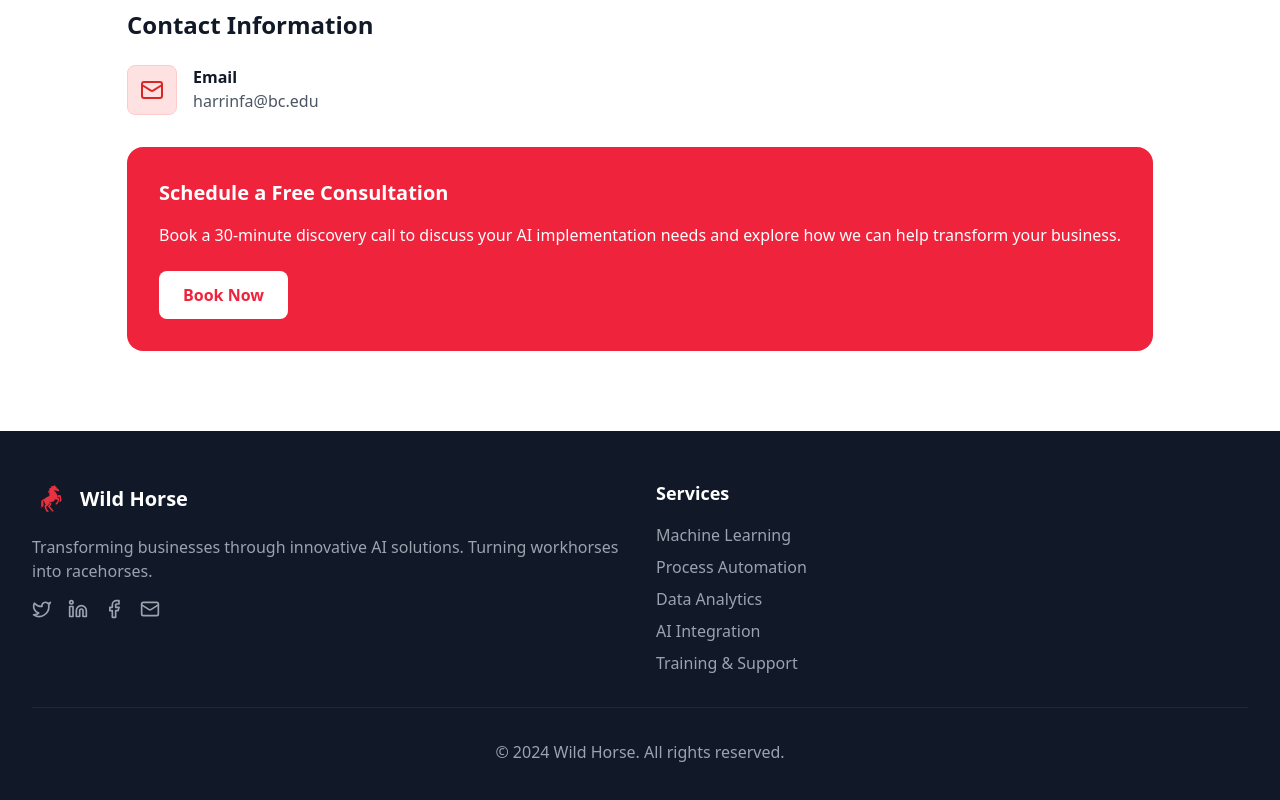
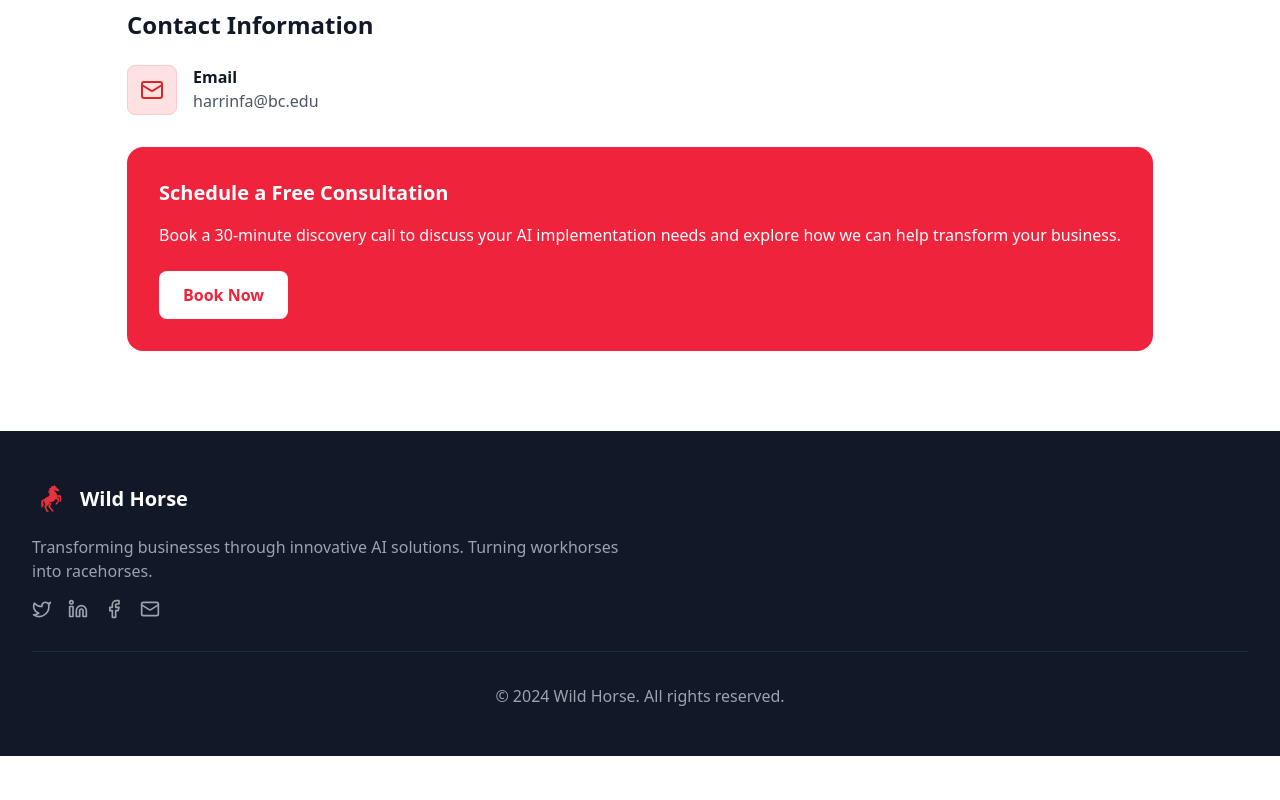
Before and after one commit to bardooley/boltapp, a React (Vite) app: page / in a window 1280 px wide. Shown: the part 3174-3974 px from the top of the page. After the commit the page ends 3930 px from the top, so only its background shows below. Built offline with nearby package versions, Linux system fonts and the light colour scheme.

Commit message:
Updated Footer.tsx

```diff
--- a/src/components/Footer.tsx
+++ b/src/components/Footer.tsx
@@ -36,17 +36,7 @@ const Footer = () => {
             </div>
           </div>
 
-          {/* Services */}
-          <div>
-            <h3 className="text-lg font-semibold mb-4">Services</h3>
-            <ul className="space-y-2 text-gray-400">
-              <li><a href="#" className="hover:text-white transition-colors">Machine Learning</a></li>
-              <li><a href="#" className="hover:text-white transition-colors">Process Automation</a></li>
-              <li><a href="#" className="hover:text-white transition-colors">Data Analytics</a></li>
-              <li><a href="#" className="hover:text-white transition-colors">AI Integration</a></li>
-              <li><a href="#" className="hover:text-white transition-colors">Training & Support</a></li>
-            </ul>
-          </div>
+
 
 
 
```
